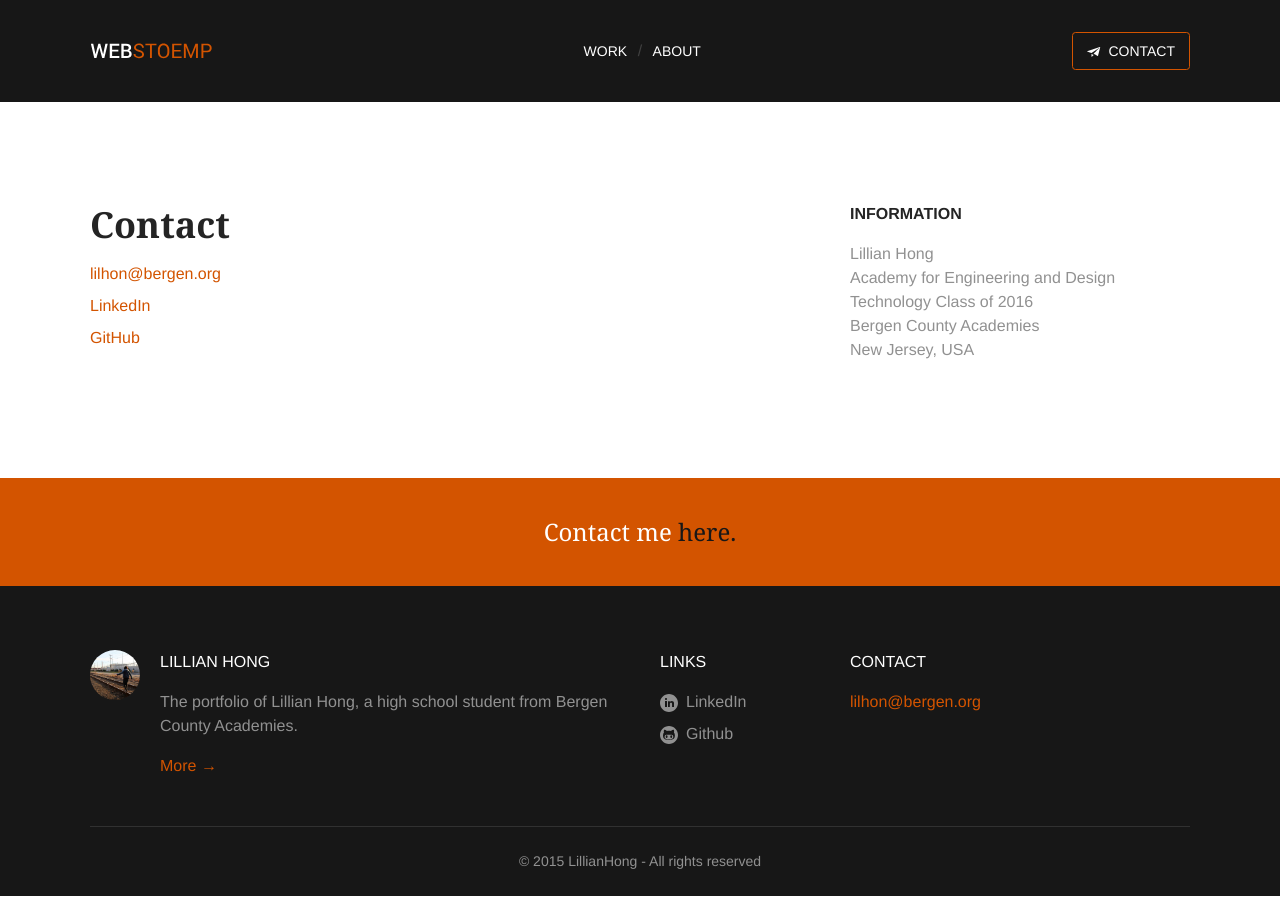
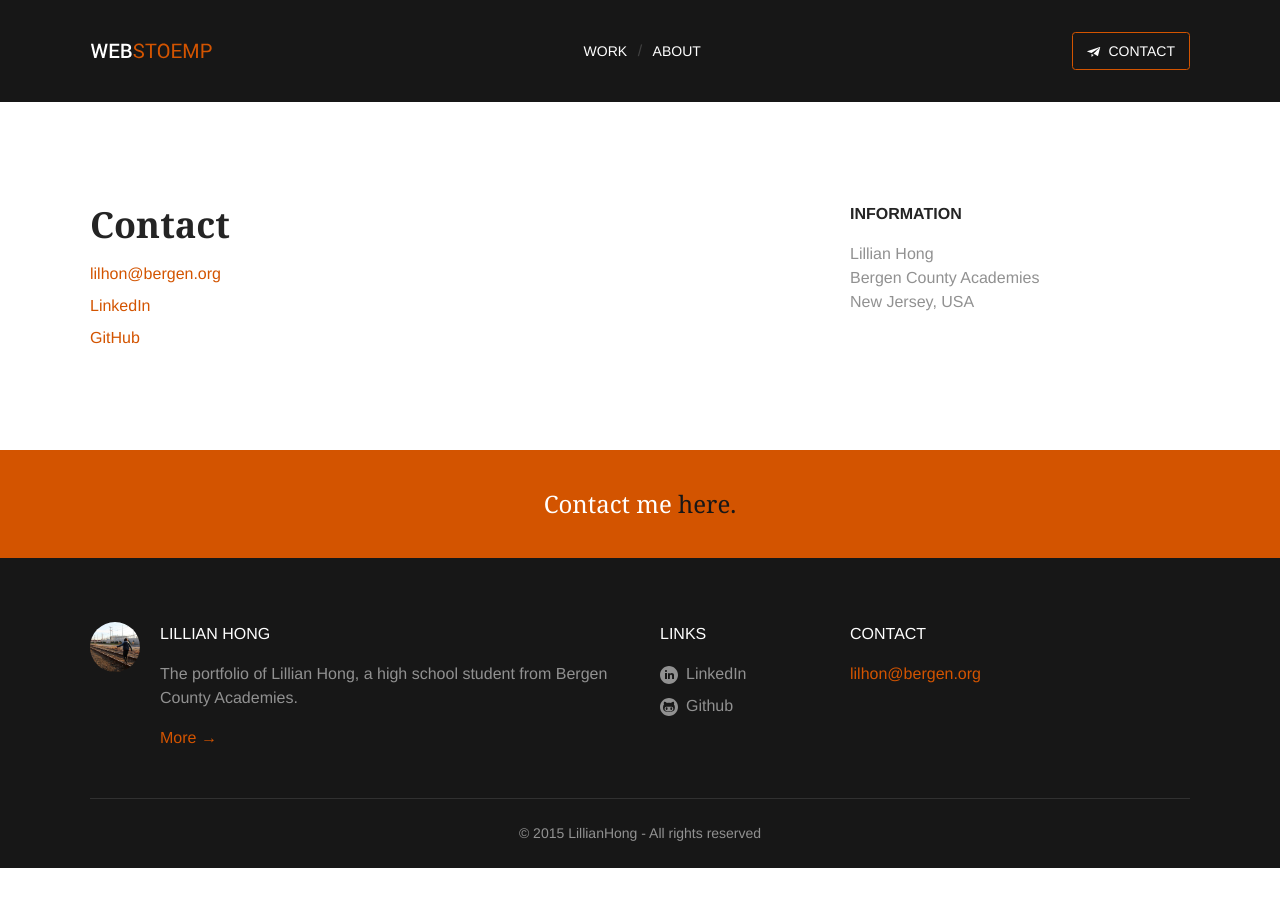
Before and after one commit to lillianhong/lillianhong.github.io, a Jekyll site: the page built from contact/index.html, in a window 1280 px wide. Built offline with Jekyll 4.4.1, drawn with Linux system fonts in a browser that asks for light colours.

Commit message:
contact info

```diff
--- a/contact/index.html
+++ b/contact/index.html
@@ -24,7 +24,6 @@ current_nav: contact
         <div class="widget__content">
           <p>
             Lillian Hong<br>
-            Academy for Engineering and Design Technology Class of 2016<br>
             Bergen County Academies<br>
             New Jersey, USA<br>
           </p>
```
